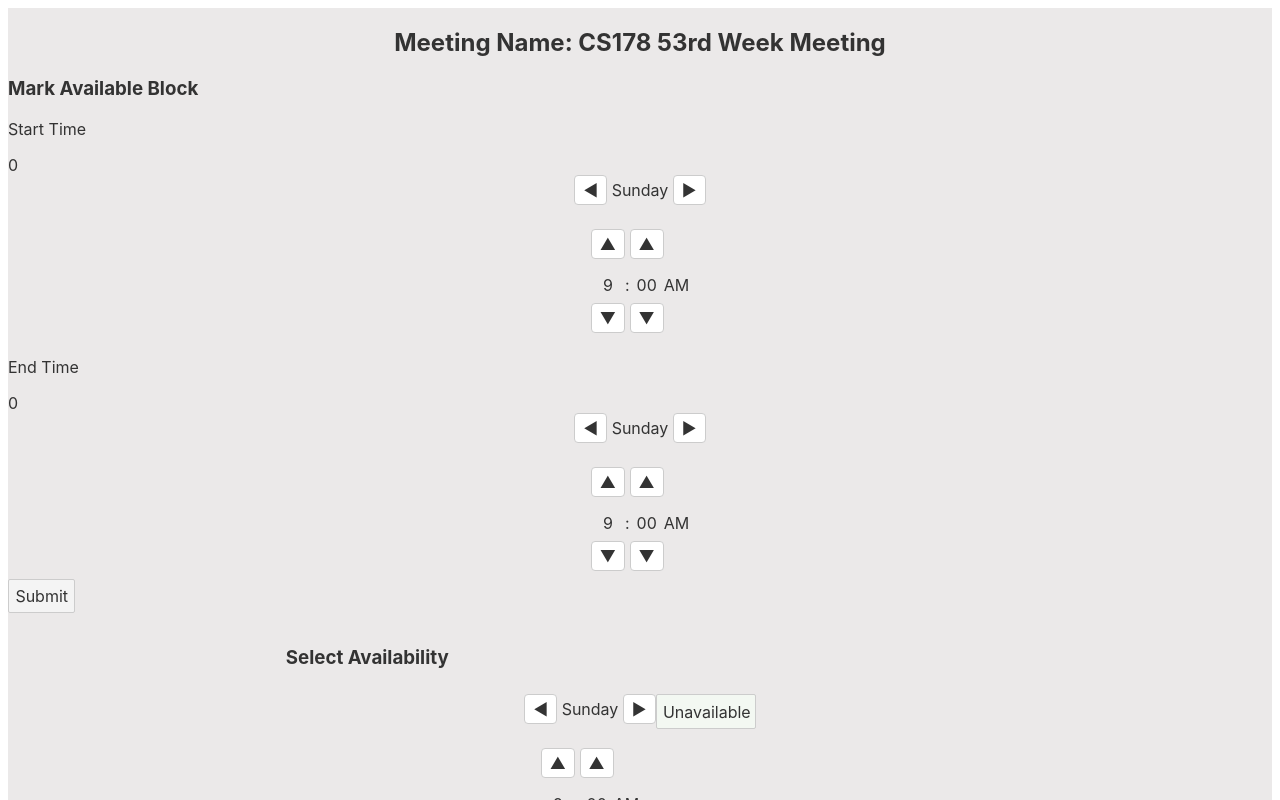
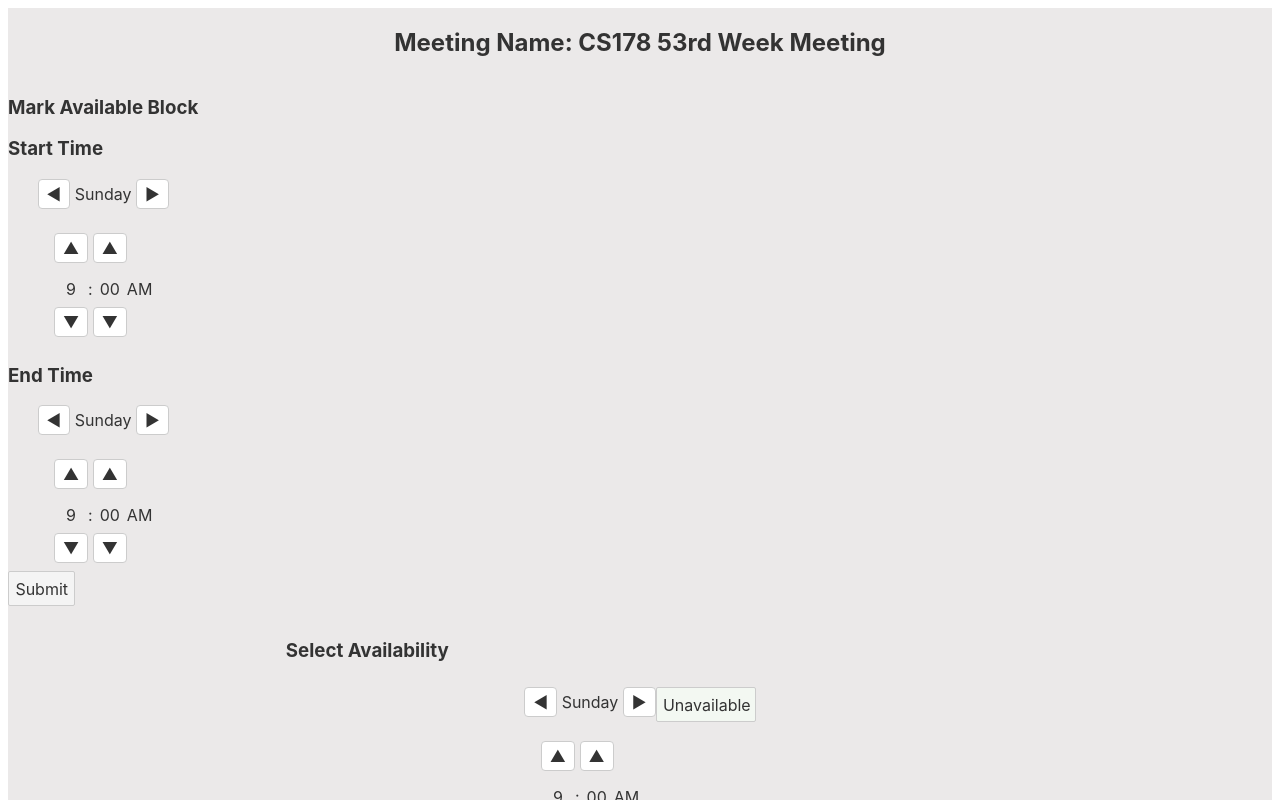
Before and after one commit to CodAngels/Tier2a, a Svelte app: page / in a window 1280 px wide. Both pictures are taken after a click on the button "Start". Shown: the top 800 px of the page. Built offline with nearby package versions, Linux system fonts and the light colour scheme.

Commit message:
Fixing time block to cover all slots

```diff
--- a/src/Input.svelte
+++ b/src/Input.svelte
@@ -62,7 +62,7 @@
 
 	function get_formatted_time_from_slot(slot) {
 		let hour = Math.floor(((slot + valid_times[0]) % 48) / 2);
-		let minutes = slot % 2 ? ":00" : ":30"
+		let minutes = slot % 2 ? ":30" : ":00"
 		if(hour > 12) {
 			return (hour - 12) + minutes + " PM"
 		}
@@ -75,7 +75,7 @@
 	}
 
 	function timeblock(){
-		for (let i = start_time; i < end_time; i ++) {
+		for (let i = start_time; i < end_time+1; i ++) {
 			available_times[valid_times[i]] = true;
 		}
 	}
@@ -84,16 +84,16 @@
 <main on:mouseup={() => {dragging = 0;}}>
 	<div class="container">
 		<h2><center>Meeting Name: CS178 53rd Week Meeting</center></h2>
-		<div>
+		<div class="timeblock">
 			<h3>Mark Available Block</h3>
 			<div>
-				<p>Start Time</p>
-				{start_time}
+				<h3>Start Time</h3>
+				<!-- {start_time} -->
 				<Selector {valid_times} bind:curr_slot={start_time}/>
 			</div>
 			<div>
-				<p>End Time</p>
-				{end_time}
+				<h3>End Time</h3>
+				<!-- {end_time} -->
 				<Selector {valid_times} bind:curr_slot={end_time}/>
 			</div>
 			<div>
@@ -153,6 +153,9 @@
 		position: relative;
     	overflow: auto;
 		user-select: none;
+	}
+	.timeblock{
+		display:inline-block;
 	}
 
 	.select-prompt {
```
